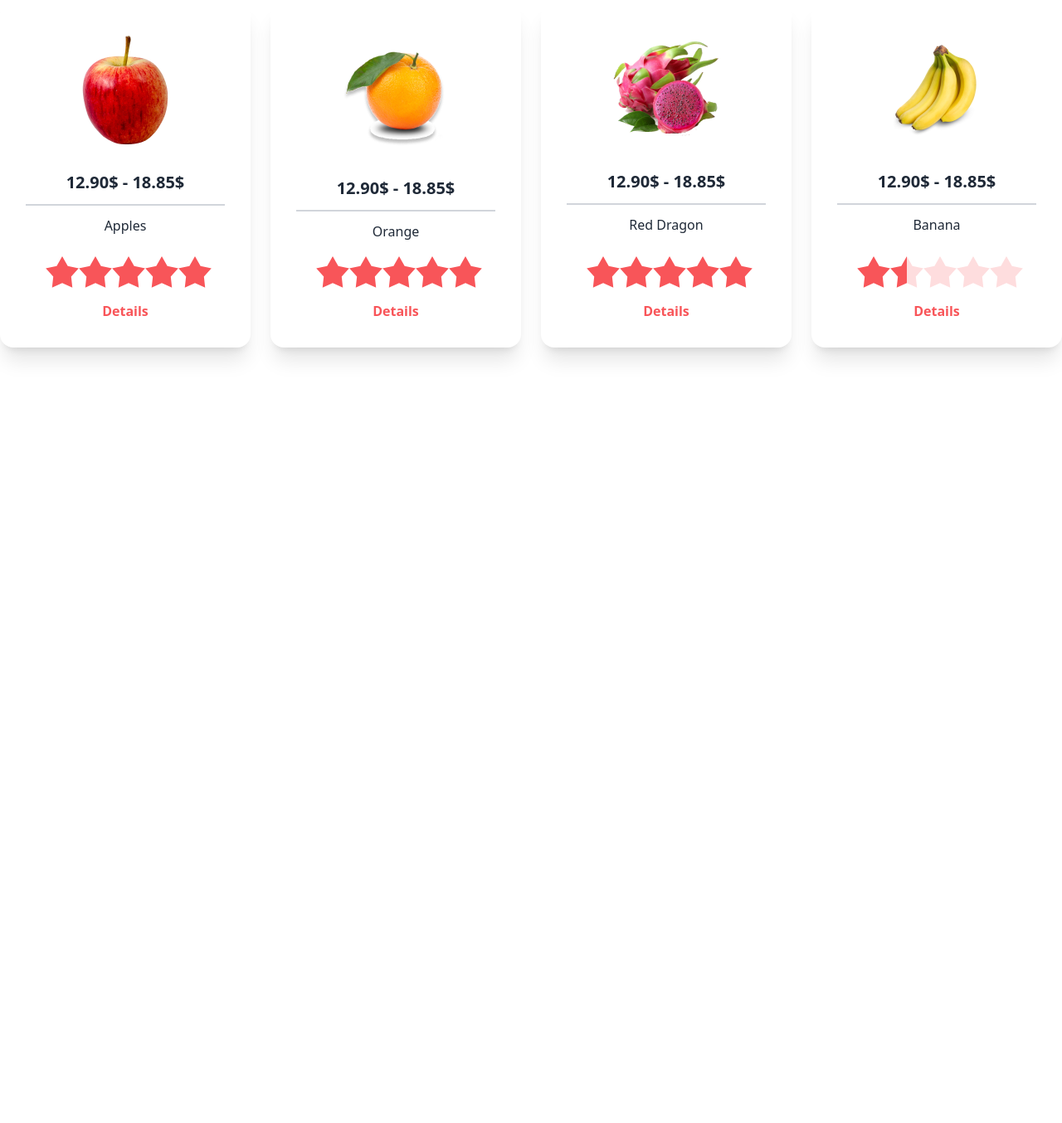
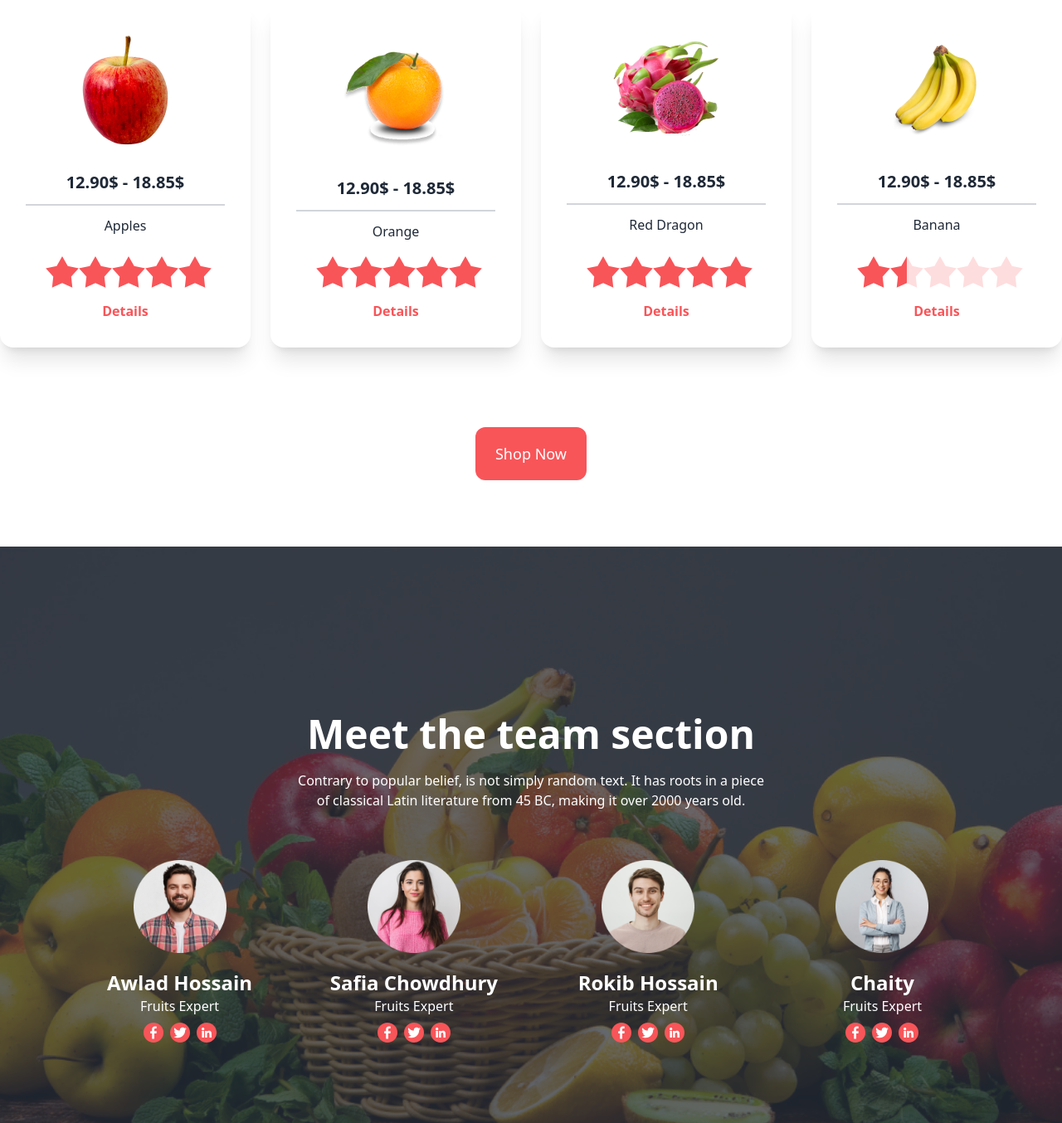
Before and after one commit to isalim079/assignment-3, a plain HTML site: page index.html in a window 1280 px wide. Shown: the part 1216-2570 px from the top of the page at 83% size. Before the commit the page ends 1731 px from the top, so only its background shows below. Drawn offline with nearby package versions, Linux system fonts and the light colour scheme.

Commit message:
meet the team section added

```diff
--- a/index.html
+++ b/index.html
@@ -119,7 +119,7 @@
                             your<br>doorstep</h1>
                         <p class="text-white text-sm md:text-xl md:font-medium mb-2 md:mb-0">We supply highly quality
                             organic products</p>
-                        <button class="btn btn-primary bg-common-red text-white border-none btn-sm md:btn-lg">Shop
+                        <button class="rounded-xl bg-common-red text-white border-none btn-sm md:btn-lg">Shop
                             Now</button>
                     </div>
                 </div>
@@ -136,7 +136,7 @@
                             your<br>doorstep</h1>
                         <p class="text-white text-sm md:text-xl md:font-medium mb-2 md:mb-0">We supply highly quality
                             organic products</p>
-                        <button class="btn btn-primary bg-common-red text-white border-none btn-sm md:btn-lg">Shop
+                        <button class="rounded-xl bg-common-red text-white border-none btn-sm md:btn-lg">Shop
                             Now</button>
                     </div>
                 </div>
@@ -153,7 +153,7 @@
                             your<br>doorstep</h1>
                         <p class="text-white text-sm md:text-xl md:font-medium mb-2 md:mb-0">We supply highly quality
                             organic products</p>
-                        <button class="btn btn-primary bg-common-red text-white border-none btn-sm md:btn-lg">Shop
+                        <button class="rounded-xl bg-common-red text-white border-none btn-sm md:btn-lg">Shop
                             Now</button>
                     </div>
                 </div>
@@ -170,7 +170,7 @@
                             your<br>doorstep</h1>
                         <p class="text-white text-sm md:text-xl md:font-medium mb-2 md:mb-0">We supply highly quality
                             organic products</p>
-                        <button class="btn btn-primary bg-common-red text-white border-none btn-sm md:btn-lg">Shop
+                        <button class="rounded-xl bg-common-red text-white border-none btn-sm md:btn-lg">Shop
                             Now</button>
                     </div>
                 </div>
@@ -258,7 +258,7 @@
         <!-- Deal of the day with countdown section done -->
 
         <!-- Deal of the day shop section -->
-        <div>
+        <div class="mb-20">
             <div class="max-w-screen-xl mx-auto mb-24 grid grid-cols-1 md:grid-cols-3 lg:grid-cols-4 gap-6">
                 <!-- card 1 -->
                 <div class="card w-full bg-base-100 shadow-xl">
@@ -324,11 +324,12 @@
                                             <div class="flex mt-5 items-center w-80 justify-around px-14">
                                                 <div>
                                                     <!-- if there is a button in form, it will close the modal -->
-                                                    <button class="btn border-common-red bg-transparent text-common-red normal-case font-bold border-2">Close</button>
+                                                    <button
+                                                        class="btn border-common-red bg-transparent text-common-red normal-case font-bold border-2">Close</button>
                                                 </div>
                                                 <div>
                                                     <button
-                                                        class="btn btn-primary bg-common-red text-white border-none btn-md normal-case">
+                                                        class="rounded-xl bg-common-red text-white border-none btn-md normal-case">
                                                         Buy Now
                                                     </button>
                                                 </div>
@@ -406,11 +407,12 @@
                                             <div class="flex mt-5 items-center w-80 justify-around px-14">
                                                 <div>
                                                     <!-- if there is a button in form, it will close the modal -->
-                                                    <button class="btn border-common-red bg-transparent text-common-red normal-case font-bold border-2">Close</button>
+                                                    <button
+                                                        class="btn border-common-red bg-transparent text-common-red normal-case font-bold border-2">Close</button>
                                                 </div>
                                                 <div>
                                                     <button
-                                                        class="btn btn-primary bg-common-red text-white border-none btn-md normal-case">
+                                                        class="rounded-xl bg-common-red text-white border-none btn-md normal-case">
                                                         Buy Now
                                                     </button>
                                                 </div>
@@ -488,11 +490,12 @@
                                             <div class="flex mt-5 items-center w-80 justify-around px-14">
                                                 <div>
                                                     <!-- if there is a button in form, it will close the modal -->
-                                                    <button class="btn border-common-red bg-transparent text-common-red normal-case font-bold border-2">Close</button>
+                                                    <button
+                                                        class="btn border-common-red bg-transparent text-common-red normal-case font-bold border-2">Close</button>
                                                 </div>
                                                 <div>
                                                     <button
-                                                        class="btn btn-primary bg-common-red text-white border-none btn-md normal-case">
+                                                        class="rounded-xl bg-common-red text-white border-none btn-md normal-case">
                                                         Buy Now
                                                     </button>
                                                 </div>
@@ -570,11 +573,12 @@
                                             <div class="flex mt-5 items-center w-80 justify-around px-14">
                                                 <div>
                                                     <!-- if there is a button in form, it will close the modal -->
-                                                    <button class="btn border-common-red bg-transparent text-common-red normal-case font-bold border-2">Close</button>
+                                                    <button
+                                                        class="btn border-common-red bg-transparent text-common-red normal-case font-bold border-2">Close</button>
                                                 </div>
                                                 <div>
                                                     <button
-                                                        class="btn btn-primary bg-common-red text-white border-none btn-md normal-case">
+                                                        class="rounded-xl bg-common-red text-white border-none btn-md normal-case">
                                                         Buy Now
                                                     </button>
                                                 </div>
@@ -589,7 +593,81 @@
                     </div>
                 </div>
             </div>
+            <div class="flex justify-center">
+                <button class="rounded-xl bg-common-red text-white border-none btn-lg normal-case">
+                    Shop Now
+                </button>
+            </div>
         </div>
+        <!-- section ended with shop button -->
+
+        <!-- Meet the team section -->
+        <div class="max-w-screen-xl mx-auto mb-20">
+
+            <div class="hero min-h-screen" style="background-image: url('./images/banner1.png');">
+                <div class="hero-overlay bg-opacity-70"></div>
+                <div class="hero-content text-center text-neutral-content">
+                    <div class="flex flex-col justify-center items-center">
+                        <div class="max-w-xl">
+                            <h1 class="mb-5 text-5xl font-bold text-white">Meet the team section</h1>
+                            <p class="mb-5 text-white">Contrary to popular belief, is not simply random text. It has
+                                roots
+                                in a piece of classical Latin literature from 45 BC, making it over 2000 years old.
+                        </div>
+                        <div>
+                            <div class="grid  md:grid-cols-4 gap-20 mt-10">
+                                <!-- card 1 -->
+                                <div class="flex flex-col justify-center items-center">
+                                    <img src="./images/member1.png" class="w-28" alt="">
+                                    <h3 class="font-semibold text-2xl text-white mt-5">Awlad Hossain</h3>
+                                    <p class="font-normal text-base text-white">Fruits Expert</p>
+                                    <div class="flex mt-2 gap-2">
+                                        <a href="#"><img src="./images/facebook 1.svg" alt=""></a>
+                                        <a href="#"><img src="./images/twitter (1) 1.svg" alt=""></a>
+                                        <a href="#"><img src="./images/linkedin 1.svg" alt=""></a>
+                                    </div>
+                                </div>
+                                <!-- card 2 -->
+                                <div class="flex flex-col justify-center items-center">
+                                    <img src="./images/member2.png" class="w-28" alt="">
+                                    <h3 class="font-semibold text-2xl text-white mt-5">Safia Chowdhury</h3>
+                                    <p class="font-normal text-base text-white">Fruits Expert</p>
+                                    <div class="flex mt-2 gap-2">
+                                        <a href="#"><img src="./images/facebook 1.svg" alt=""></a>
+                                        <a href="#"><img src="./images/twitter (1) 1.svg" alt=""></a>
+                                        <a href="#"><img src="./images/linkedin 1.svg" alt=""></a>
+                                    </div>
+                                </div>
+                                <!-- card 3 -->
+                                <div class="flex flex-col justify-center items-center">
+                                    <img src="./images/member3.png" class="w-28" alt="">
+                                    <h3 class="font-semibold text-2xl text-white mt-5">Rokib Hossain</h3>
+                                    <p class="font-normal text-base text-white">Fruits Expert</p>
+                                    <div class="flex mt-2 gap-2">
+                                        <a href="#"><img src="./images/facebook 1.svg" alt=""></a>
+                                        <a href="#"><img src="./images/twitter (1) 1.svg" alt=""></a>
+                                        <a href="#"><img src="./images/linkedin 1.svg" alt=""></a>
+                                    </div>
+                                </div>
+                                <!-- card 4 -->
+                                <div class="flex flex-col justify-center items-center">
+                                    <img src="./images/member4.png" class="w-28" alt="">
+                                    <h3 class="font-semibold text-2xl text-white mt-5">Chaity</h3>
+                                    <p class="font-normal text-base text-white">Fruits Expert</p>
+                                    <div class="flex mt-2 gap-2">
+                                        <a href="#"><img src="./images/facebook 1.svg" alt=""></a>
+                                        <a href="#"><img src="./images/twitter (1) 1.svg" alt=""></a>
+                                        <a href="#"><img src="./images/linkedin 1.svg" alt=""></a>
+                                    </div>
+                                </div>
+                            </div>
+                        </div>
+                    </div>
+                </div>
+            </div>
+
+        </div>
+        <!-- Meet the team section done -->
 
     </main>
     <footer>
```
Also changed, not shown: images/facebook 1.svg (added), images/linkedin 1.svg (added), images/twitter (1) 1.svg (added).
